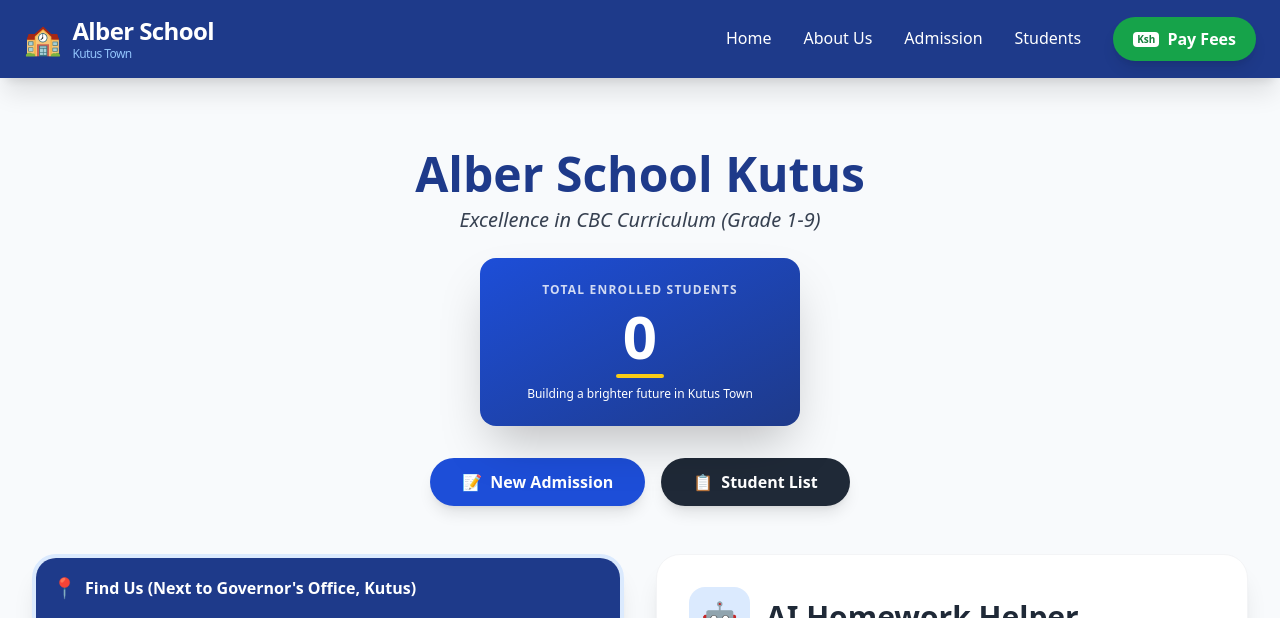
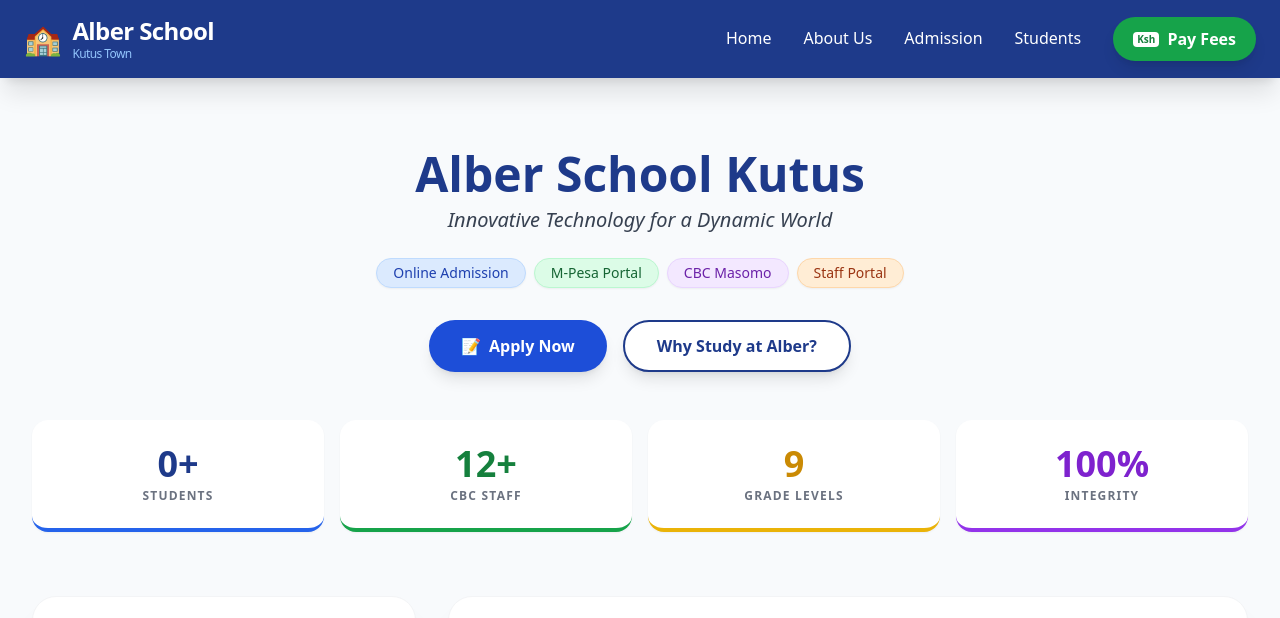
Before and after one commit to macfeighbitange1-dot/alber-school-portal, a Flask app: page / in a window 1280 px wide. Shown: the top 618 px of the page. Run offline with Flask 3, Linux system fonts and the light colour scheme; data that the repository does not hold is empty; some libraries are stand-ins or nearby versions; grey boxes are pictures that could not be loaded.

Commit message:
Finalized KyU style UI updates

```diff
--- a/app/templates/home.html
+++ b/app/templates/home.html
@@ -4,49 +4,82 @@
 <div class="container mx-auto px-4 py-8">
     <div class="text-center mb-12">
         <h1 class="text-5xl font-extrabold text-blue-900 mb-2">Alber School Kutus</h1>
-        <p class="text-xl text-gray-700 italic mb-6">Excellence in CBC Curriculum (Grade 1-9)</p>
+        <p class="text-xl text-gray-700 italic mb-6">Innovative Technology for a Dynamic World</p>
 
-        <div class="max-w-xs mx-auto mb-8 bg-gradient-to-br from-blue-700 to-blue-900 text-white p-6 rounded-2xl shadow-2xl transform hover:scale-105 transition duration-300">
-            <h3 class="text-xs uppercase tracking-widest opacity-80 font-bold">Total Enrolled Students</h3>
-            <p class="text-6xl font-black my-2">{{ total_enrolled }}</p>
-            <div class="h-1 w-12 bg-yellow-400 mx-auto rounded-full mb-2"></div>
-            <p class="text-xs font-medium">Building a brighter future in Kutus Town</p>
+        <div class="flex flex-wrap justify-center gap-2 mb-8 text-sm font-medium">
+            <span class="bg-blue-100 text-blue-800 px-4 py-1 rounded-full border border-blue-200 shadow-sm">Online Admission</span>
+            <span class="bg-green-100 text-green-800 px-4 py-1 rounded-full border border-green-200 shadow-sm">M-Pesa Portal</span>
+            <span class="bg-purple-100 text-purple-800 px-4 py-1 rounded-full border border-purple-200 shadow-sm">CBC Masomo</span>
+            <span class="bg-orange-100 text-orange-800 px-4 py-1 rounded-full border border-orange-200 shadow-sm">Staff Portal</span>
         </div>
 
         <div class="mt-6 flex justify-center gap-4">
-            <a href="/admission" class="bg-blue-700 text-white px-8 py-3 rounded-full font-bold hover:bg-blue-800 transition shadow-lg flex items-center">
-                <span class="mr-2">📝</span> New Admission
+            <a href="/admission" class="bg-blue-700 text-white px-8 py-3 rounded-full font-bold hover:bg-blue-800 transition shadow-lg flex items-center transform hover:-translate-y-1">
+                <span class="mr-2">📝</span> Apply Now
             </a>
-            <a href="/students" class="bg-gray-800 text-white px-8 py-3 rounded-full font-bold hover:bg-black transition shadow-lg flex items-center">
-                <span class="mr-2">📋</span> Student List
+            <a href="/about" class="bg-white text-blue-900 border-2 border-blue-900 px-8 py-3 rounded-full font-bold hover:bg-blue-50 transition shadow-lg flex items-center transform hover:-translate-y-1">
+                Why Study at Alber?
             </a>
         </div>
     </div>
 
-    <div class="grid grid-cols-1 lg:grid-cols-2 gap-8">
-        <div class="border-4 border-blue-100 rounded-3xl overflow-hidden shadow-xl">
-            <h3 class="bg-blue-900 text-white p-4 font-semibold flex items-center">
-                <span class="mr-2 text-xl">📍</span> Find Us (Next to Governor's Office, Kutus)
-            </h3>
-            <iframe
-                width="100%"
-                height="450"
-                style="border:0"
-                loading="lazy"
-                allowfullscreen
-                referrerpolicy="no-referrer-when-downgrade"
-                src="https://www.google.com/maps/embed/v1/search?key={{ google_maps_key }}&q=Governor+Office+Kutus+Kirinyaga">
-            </iframe>
+    <div class="grid grid-cols-2 md:grid-cols-4 gap-4 mb-16">
+        <div class="bg-white p-6 rounded-2xl shadow-sm border-b-4 border-blue-600 text-center transition hover:shadow-md">
+            <p class="text-4xl font-black text-blue-900">{{ total_enrolled }}+</p>
+            <p class="text-xs text-gray-500 uppercase font-bold tracking-widest mt-1">Students</p>
+        </div>
+        <div class="bg-white p-6 rounded-2xl shadow-sm border-b-4 border-green-600 text-center transition hover:shadow-md">
+            <p class="text-4xl font-black text-green-700">12+</p>
+            <p class="text-xs text-gray-500 uppercase font-bold tracking-widest mt-1">CBC Staff</p>
+        </div>
+        <div class="bg-white p-6 rounded-2xl shadow-sm border-b-4 border-yellow-500 text-center transition hover:shadow-md">
+            <p class="text-4xl font-black text-yellow-600">9</p>
+            <p class="text-xs text-gray-500 uppercase font-bold tracking-widest mt-1">Grade Levels</p>
+        </div>
+        <div class="bg-white p-6 rounded-2xl shadow-sm border-b-4 border-purple-600 text-center transition hover:shadow-md">
+            <p class="text-4xl font-black text-purple-700">100%</p>
+            <p class="text-xs text-gray-500 uppercase font-bold tracking-widest mt-1">Integrity</p>
+        </div>
     </div>
 
-        <div class="bg-white p-8 rounded-3xl shadow-xl border border-gray-100 flex flex-col justify-between">
+    <div class="grid grid-cols-1 lg:grid-cols-3 gap-8 mb-16">
+        <div class="lg:col-span-1 bg-white p-8 rounded-3xl shadow-xl border border-gray-100">
+            <h3 class="text-2xl font-bold text-gray-800 mb-6 flex items-center">
+                <span class="mr-2 text-blue-600">🔔</span> News & Updates
+            </h3>
+            <div class="space-y-6">
+                <div class="flex gap-4 items-start border-b pb-4">
+                    <div class="bg-blue-900 text-white p-2 rounded text-center min-w-[60px]">
+                        <span class="block text-xl font-bold">20</span>
+                        <span class="text-[10px] uppercase">Jan</span>
+                    </div>
                     <div>
+                        <h4 class="font-bold text-sm text-blue-900 hover:underline cursor-pointer">Term 1 Opening Dates</h4>
+                        <p class="text-xs text-gray-500 mt-1">Reporting for all Grade 1-9 students...</p>
+                    </div>
+                </div>
+                <div class="flex gap-4 items-start border-b pb-4">
+                    <div class="bg-gray-200 text-gray-700 p-2 rounded text-center min-w-[60px]">
+                        <span class="block text-xl font-bold">15</span>
+                        <span class="text-[10px] uppercase">Feb</span>
+                    </div>
+                    <div>
+                        <h4 class="font-bold text-sm text-blue-900 hover:underline cursor-pointer">Annual Music Festival</h4>
+                        <p class="text-xs text-gray-500 mt-1">Join us for a day of talent display...</p>
+                    </div>
+                </div>
+                <a href="#" class="text-blue-700 font-bold text-sm hover:underline">View All Events →</a>
+            </div>
+        </div>
+
+        <div class="lg:col-span-2 bg-white p-8 rounded-3xl shadow-xl border border-gray-100">
             <div class="flex items-center mb-6">
                 <div class="bg-blue-100 p-3 rounded-2xl mr-4 text-3xl">🤖</div>
+                <div>
                     <h2 class="text-3xl font-bold text-gray-800">AI Homework Helper</h2>
+                    <p class="text-gray-500 text-sm italic">"Training human resources equipped with innovative skills"</p>
                 </div>
-
-                <p class="text-gray-600 mb-6">Ask Teacher AI any question based on the Kenyan CBC curriculum for Grade 1-9.</p>
+            </div>
 
             <form hx-post="/api/ai-tutor"
                   hx-target="#ai-response"
@@ -55,11 +88,11 @@
                 <textarea
                     name="student_query"
                     rows="4"
-                        placeholder="e.g., 'Explain the importance of handwashing' or 'Solve 24 x 5'"
-                        class="w-full border-2 border-gray-100 p-4 rounded-2xl focus:border-blue-500 focus:ring-4 focus:ring-blue-50/50 outline-none transition text-lg shadow-inner bg-gray-50"
+                    placeholder="e.g., 'What are the core values of a good citizen?' or 'Explain the digestion process'"
+                    class="w-full border-2 border-gray-100 p-4 rounded-2xl focus:border-blue-500 focus:ring-4 focus:ring-blue-50/50 outline-none transition text-lg bg-gray-50 shadow-inner"
                     required></textarea>
 
-                    <button type="submit" class="w-full bg-blue-600 text-white font-black py-4 rounded-2xl hover:bg-blue-700 hover:shadow-lg transition-all duration-300 flex items-center justify-center text-lg uppercase tracking-wider">
+                <button type="submit" class="w-full bg-blue-900 text-white font-black py-4 rounded-2xl hover:bg-black transition-all duration-300 flex items-center justify-center text-lg uppercase tracking-widest">
                     Ask Teacher AI
                 </button>
             </form>
@@ -69,13 +102,33 @@
                     <circle class="opacity-25" cx="12" cy="12" r="10" stroke="currentColor" stroke-width="4"></circle>
                     <path class="opacity-75" fill="currentColor" d="M4 12a8 8 0 018-8V0C5.373 0 0 5.373 0 12h4zm2 5.291A7.962 7.962 0 014 12H0c0 3.042 1.135 5.824 3 7.938l3-2.647z"></path>
                 </svg>
-                    The teacher is thinking...
+                Teacher AI is processing your request...
+            </div>
+
+            <div id="ai-response" class="mt-8"></div>
         </div>
     </div>
 
-            <div id="ai-response" class="mt-8">
+    <div class="border-4 border-blue-50 rounded-3xl overflow-hidden shadow-2xl">
+        <div class="bg-blue-900 text-white p-6 md:flex justify-between items-center">
+            <div>
+                <h3 class="text-2xl font-bold">Visit Our Campus</h3>
+                <p class="text-blue-200">Located 115 Km North East of Nairobi, Kutus Town.</p>
+            </div>
+            <div class="mt-4 md:mt-0 text-sm">
+                <p>📍 Next to Governor's Office</p>
+                <p>📞 +254 7XX XXX XXX</p>
             </div>
         </div>
+        <iframe
+            width="100%"
+            height="400"
+            style="border:0"
+            loading="lazy"
+            allowfullscreen
+            referrerpolicy="no-referrer-when-downgrade"
+            src="https://www.google.com/maps/embed/v1/place?key={{ google_maps_key }}&q=Governor+Office+Kutus+Kirinyaga">
+        </iframe>
     </div>
 </div>
 {% endblock %}
```
Lines whose indentation alone changed are shown as unchanged.
